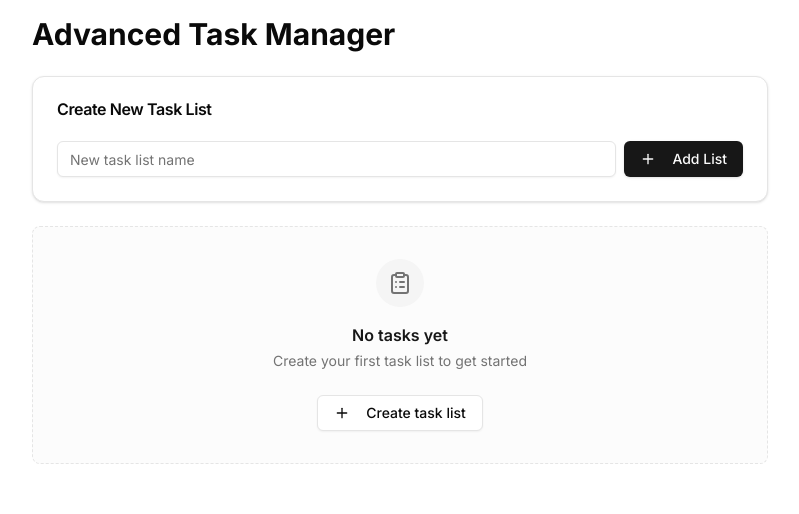
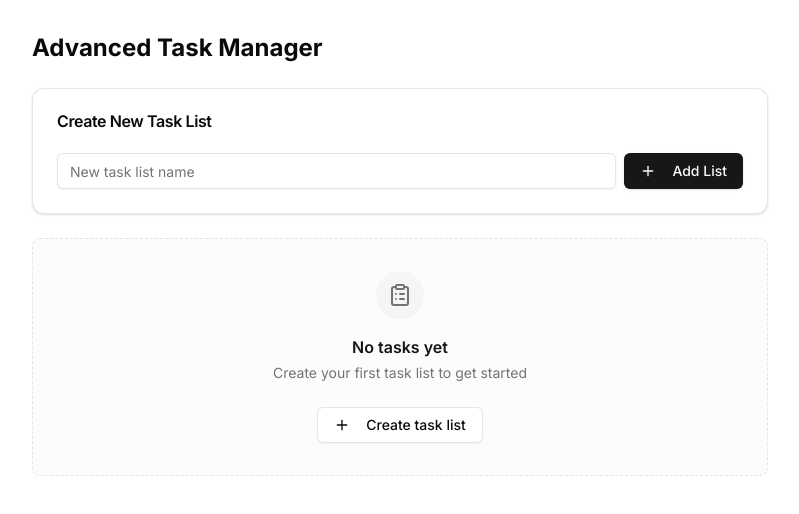
Before and after one commit to aleksiliu/task-manager, a Next.js app: page / in a window 1280 px wide. Shown: the top 514 px of the page, without its empty margins (240-1039 px from the left). Built offline with nearby package versions, Linux system fonts and the light colour scheme.

Commit message:
Edit margin

```diff
--- a/app/page.tsx
+++ b/app/page.tsx
@@ -68,8 +68,8 @@ export default function TaskManager() {
   };
 
   return (
-    <div className='container mx-auto max-w-3xl p-4'>
-      <h1 className='mb-6 text-3xl font-bold'>Advanced Task Manager</h1>
+    <div className='container mt-4 max-w-3xl p-4'>
+      <h1 className='mb-6 text-2xl font-bold'>Advanced Task Manager</h1>
 
       {error && (
         <div className='mb-4 rounded-md bg-destructive/15 p-4 text-destructive' role='alert'>
```
